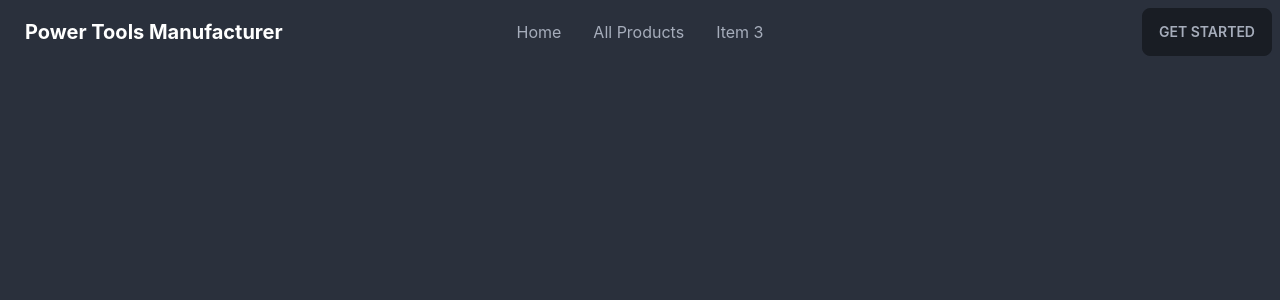
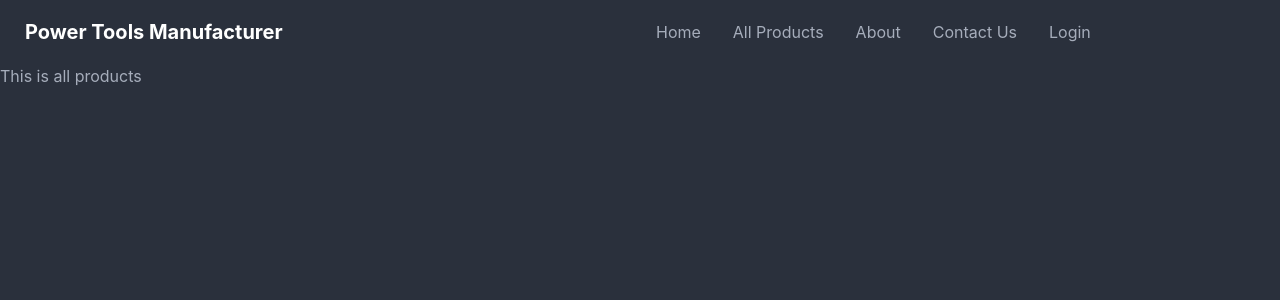
Before and after one commit to tanjid111/manufacturer-tools-website-client, a React (Create React App) app: page /allProducts in a window 1280 px wide. Shown: the top 300 px of the page. Built offline with nearby package versions, Linux system fonts and the light colour scheme.

Commit message:
more routes added

```diff
--- a/src/App.js
+++ b/src/App.js
@@ -1,8 +1,11 @@
 import { Route, Routes } from 'react-router-dom';
 import './App.css';
 import About from './Pages/About/About';
+import AllProducts from './Pages/AllProducts/AllProducts';
 import Blogs from './Pages/Blogs/Blogs';
+import Contact from './Pages/Contact/Contact';
 import Home from './Pages/Home/Home';
+import Login from './Pages/Login/Login';
 import Navbar from './Pages/Shared/Navbar';
 
 function App() {
@@ -12,8 +15,11 @@ function App() {
       <Routes>
         <Route path='/' element={<Home></Home>}></Route>
         <Route path='home' element={<Home></Home>}></Route>
+        <Route path='allProducts' element={<AllProducts></AllProducts>}></Route>
         <Route path='about' element={<About></About>}></Route>
+        <Route path='contact' element={<Contact></Contact>}></Route>
         <Route path='blogs' element={<Blogs></Blogs>}></Route>
+        <Route path='login' element={<Login></Login>}></Route>
       </Routes>
 
     </div>
--- /dev/null
+++ b/src/Pages/AllProducts/AllProducts.js
@@ -0,0 +1,11 @@
+import React from 'react';
+
+const AllProducts = () => {
+    return (
+        <div>
+            <h2>This is all products</h2>
+        </div>
+    );
+};
+
+export default AllProducts;
--- /dev/null
+++ b/src/Pages/Contact/Contact.js
@@ -0,0 +1,11 @@
+import React from 'react';
+
+const Contact = () => {
+    return (
+        <div>
+            <h2>This is contact us</h2>
+        </div>
+    );
+};
+
+export default Contact;
--- a/src/Pages/Home/Banner.js
+++ b/src/Pages/Home/Banner.js
@@ -5,7 +5,7 @@ const Banner = () => {
         <div class="carousel w-full z-0">
             <div id="slide1" class="carousel-item relative w-full">
                 <img src="https://api.lorem.space/image/car?w=800&h=200&hash=8B7BCDC2" alt="" class="w-full" />
-                <div class="hidden md:block absolute text-center border w-full bottom-0 py-2">
+                <div class="hidden md:block absolute text-center  w-full bottom-0 py-2">
                     <h5 class="text-3xl py-2 font-bold">First slide label</h5>
                     <p className='text-xl'>Some representative placeholder content for the first slide.</p>
                 </div>
@@ -15,7 +15,7 @@ const Banner = () => {
                 </div>
             </div>
             <div id="slide2" class="carousel-item relative w-full">
-                <img src="https://api.lorem.space/image/car?w=800&h=200&hash=500B67FB" class="w-full" alt='' />                <div class="hidden md:block absolute text-center border w-full bottom-0 py-2">
+                <img src="https://api.lorem.space/image/car?w=800&h=200&hash=500B67FB" class="w-full" alt='' />                <div class="hidden md:block absolute text-center  w-full bottom-0 py-2">
                     <h5 class="text-3xl py-2 font-bold">First slide label</h5>
                     <p className='text-xl'>Some representative placeholder content for the first slide.</p>
                 </div>
@@ -26,7 +26,7 @@ const Banner = () => {
             </div>
             <div id="slide3" class="carousel-item relative w-full">
                 <img src="https://api.lorem.space/image/car?w=800&h=200&hash=A89D0DE6" class="w-full" alt='' />
-                <div class="hidden md:block absolute text-center border w-full bottom-0 py-2">
+                <div class="hidden md:block absolute text-center  w-full bottom-0 py-2">
                     <h5 class="text-3xl py-2 font-bold">First slide label</h5>
                     <p className='text-xl'>Some representative placeholder content for the first slide.</p>
                 </div>
@@ -37,7 +37,7 @@ const Banner = () => {
             </div>
             <div id="slide4" class="carousel-item relative w-full align-top">
                 <img src="https://api.lorem.space/image/car?w=800&h=200&hash=225E6693" class="w-full" />
-                <div class="hidden md:block absolute text-center border w-full bottom-0 py-2">
+                <div class="hidden md:block absolute text-center  w-full bottom-0 py-2">
                     <h5 class="text-3xl py-2 font-bold">First slide label</h5>
                     <p className='text-xl'>Some representative placeholder content for the first slide.</p>
                 </div>
--- /dev/null
+++ b/src/Pages/Login/Login.js
@@ -0,0 +1,11 @@
+import React from 'react';
+
+const Login = () => {
+    return (
+        <div>
+            <h2>This is login page</h2>
+        </div>
+    );
+};
+
+export default Login;
--- a/src/Pages/Shared/Navbar.js
+++ b/src/Pages/Shared/Navbar.js
@@ -1,6 +1,14 @@
 import React from 'react';
+import { Link } from 'react-router-dom';
 
 const Navbar = () => {
+    const menuItems = <>
+        <li><Link to="/">Home</Link></li>
+        <li><Link to="/allProducts">All Products</Link></li>
+        <li><Link to="/about">About</Link></li>
+        <li><Link to="/contact">Contact Us</Link></li>
+        <li><Link to="/login">Login</Link></li>
+    </>
     return (
         <div class="navbar bg-base-100">
             <div class="navbar-start ">
@@ -9,24 +17,17 @@ const Navbar = () => {
                         <svg xmlns="http://www.w3.org/2000/svg" class="h-5 w-5" fill="none" viewBox="0 0 24 24" stroke="currentColor"><path stroke-linecap="round" stroke-linejoin="round" stroke-width="2" d="M4 6h16M4 12h8m-8 6h16" /></svg>
                     </label>
                     <ul tabindex="0" class="menu menu-compact dropdown-content mt-3 p-2 shadow bg-base-100 rounded-box w-52 ">
-                        <li><a>Home</a></li>
-                        <li><a>All Products</a></li>
-                        <li><a>Item 3</a></li>
+                        {menuItems}
                     </ul>
                 </div>
                 <a class="btn btn-ghost normal-case text-xl font-bold text-white">Power Tools Manufacturer</a>
             </div>
             <div class="navbar-center hidden lg:flex">
                 <ul class="menu menu-horizontal p-0">
-                    <li><a>Home</a></li>
-                    <li><a>All Products</a></li>
-
-                    <li><a>Item 3</a></li>
+                    {menuItems}
                 </ul>
             </div>
-            <div class="navbar-end">
-                <a class="btn">Get started</a>
-            </div>
+
         </div>
     );
 };
```
